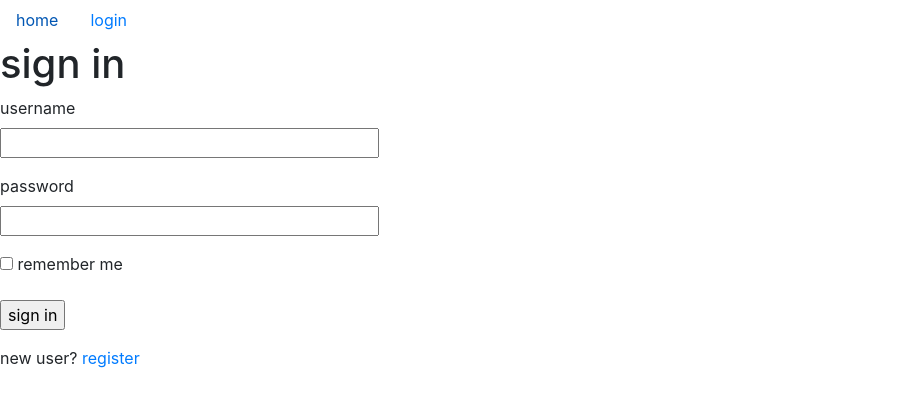
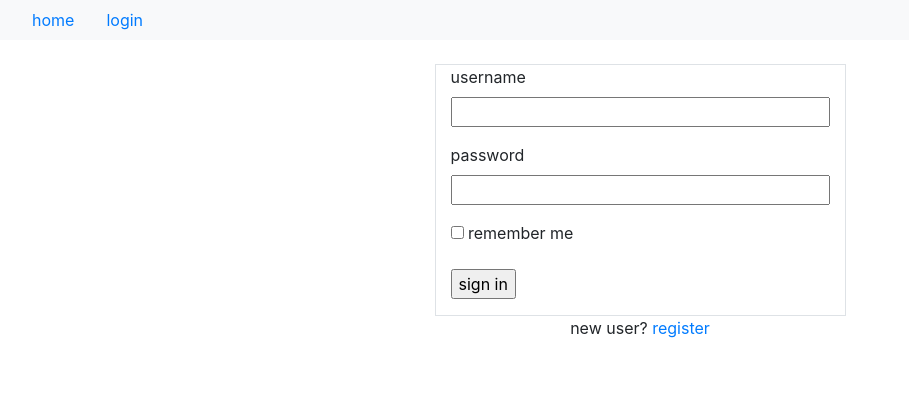
Before and after one commit to elsoleiro/flash-cards, a Flask app: page /login in a window 1280 px wide. Shown: the top 407 px of the page, without its empty margins (0-909 px from the left). Run offline with Flask 2, Linux system fonts and the light colour scheme; some libraries are stand-ins or nearby versions.

Commit message:
login page centered

```diff
--- a/app/routes.py
+++ b/app/routes.py
@@ -98,6 +98,10 @@ def delete(card_id):
     db.session.commit()
     flash('card deleted')
     return redirect(url_for('cards', username=current_user.username))
+@app.route('/learn')
+@login_required
+def learn():
+    return render_template('learn.html')
 
 @app.before_request
 def before_request():
--- a/app/templates/base.html
+++ b/app/templates/base.html
@@ -15,17 +15,19 @@
     </head>
     <body>
             <header class="masthead mb-auto">
-                    <nav class="nav nav-masthead justify-content-start">
+                    <nav class="nav nav-masthead bg-light justify-content-start px-3">
                         <a class="nav-link active" href="{{ url_for('index') }}">home</a>
                         {% if current_user.is_anonymous %}
                         <a class="nav-link" href="{{ url_for('login') }}">login</a>
                         {% else %}
                         <a class="nav-link" href="{{ url_for('user', username=current_user.username) }}">profile</a>
                         <a class="nav-link" href="{{ url_for('cards', username=current_user.username) }}">cards</a>
+                        <a class="nav-link" href="{{ url_for('learn', username=current_user.username) }}">learn</a>
                         <a class="nav-link" href="{{ url_for('logout') }}">logout</a>
                         {% endif %}
                     </nav>
             </header>
+            <br>
         {% with messages = get_flashed_messages() %}
         {% if messages %}
             {% for message in messages %}
--- a/app/templates/login.html
+++ b/app/templates/login.html
@@ -1,7 +1,9 @@
 {% extends "base.html" %}
 
 {% block content %}
-    <h1>sign in</h1>
+<div class="d-flex justify-content-center">
+    <div class="row border">
+        <div class="col-md-12">
     <form action="" method="post" novalidate>
         {{ form.hidden_tag() }}
         <p>
@@ -21,7 +23,12 @@
         </p>
         <p>{{ form.remember_me() }} {{ form.remember_me.label }}</p>
         <p>{{ form.submit() }}</p>
+        </div>
+    </div>
     </form>
+</div>
 
+<div class="d-flex justify-content-center">
     <p>new user? <a href="{{ url_for('register') }}"> register </a></p>
+</div>
 {% endblock %}
```
Also changed, not shown: app/templates/learn.html (added, +8 -0 lines), app.db.
